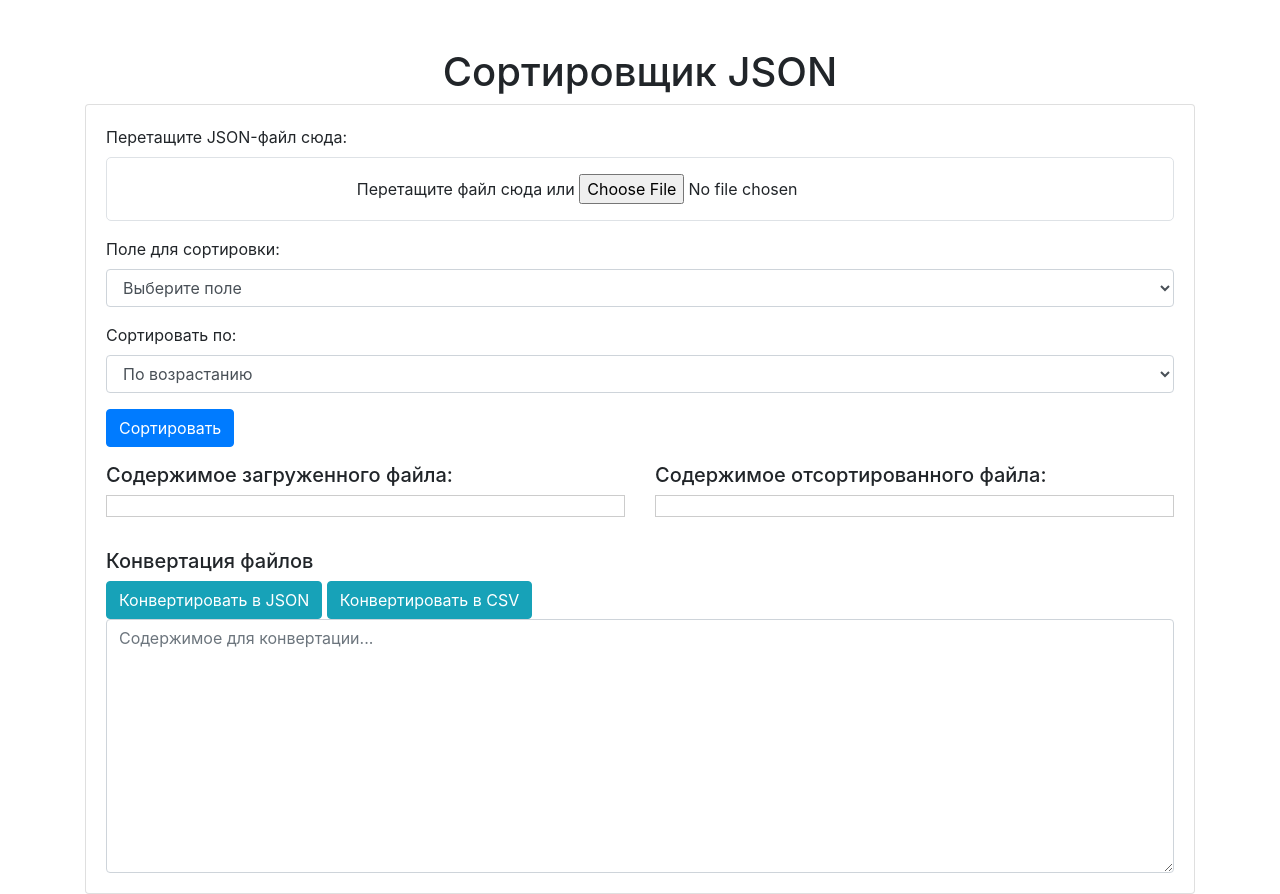
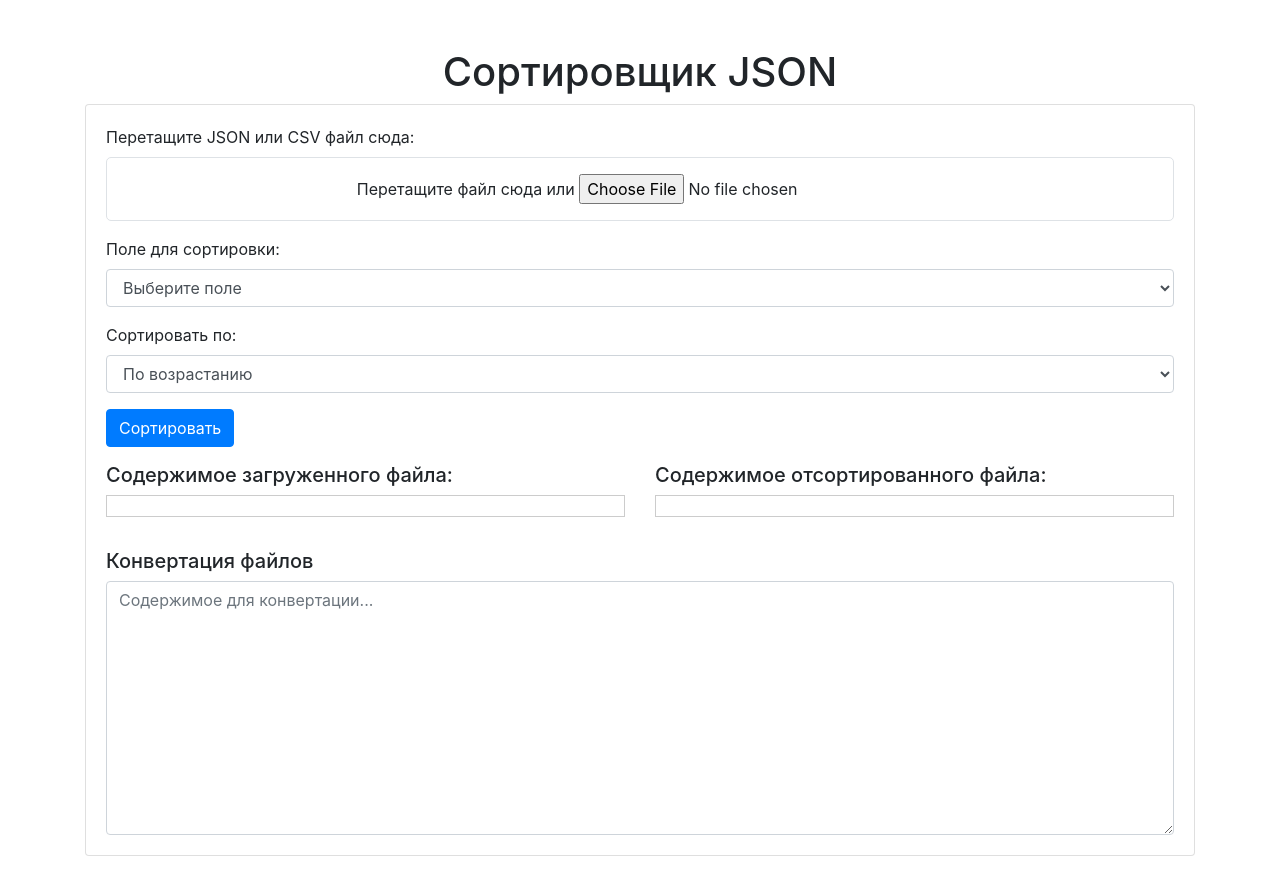
Before and after one commit to Andrey-Zobnin/ProjectOfJson, a Flask app: page / in a window 1280 px wide. After the commit the page ends 856 px from the top, so only its background shows below. Run offline with Flask 3, Linux system fonts and the light colour scheme; some libraries are stand-ins or nearby versions.

Commit message:
refactor buttons type, add download convert file

```diff
--- a/myapp/templates/index.html
+++ b/myapp/templates/index.html
@@ -14,9 +14,9 @@
             <div class="card-body">
                 <form id="sortForm">
                     <div class="form-group">
-                        <label for="fileInput" id="fileInputLabel">Перетащите JSON-файл сюда:</label>
+                        <label for="fileInput" id="fileInputLabel">Перетащите JSON или CSV файл сюда:</label>
                         <div id="dropArea" class="border p-3 text-center">
-                            <span id="dropAreaText">Перетащите файл сюда или <input type="file" id="fileInput" accept=".json" style="display: inline;"></span>
+                            <span id="dropAreaText">Перетащите файл сюда или <input type="file" id="fileInput" accept=".json,.csv" style="display: inline;"></span>
                         </div>
                     </div>
                     <div class="form-group">
@@ -59,8 +59,8 @@
                 </div>
                 <div class="mt-3">
                     <h5>Конвертация файлов</h5>
-                    <button id="convertToJsonBtn" class="btn btn-info">Конвертировать в JSON</button>
-                    <button id="convertToCsvBtn" class="btn btn-info">Конвертировать в CSV</button>
+                    <button id="convertToJsonBtn" class="btn btn-info" style="display: none;">Конвертировать в JSON</button>
+                    <button id="convertToCsvBtn" class="btn btn-info" style="display: none;">Конвертировать в CSV</button>
                     <button id="downloadConvertedBtn" class="btn btn-success" style="display: none;">Скачать конвертированный файл</button>
                     <textarea id="convertedContent" class="form-control" rows="10" placeholder="Содержимое для конвертации..."></textarea>
                 </div>
```
